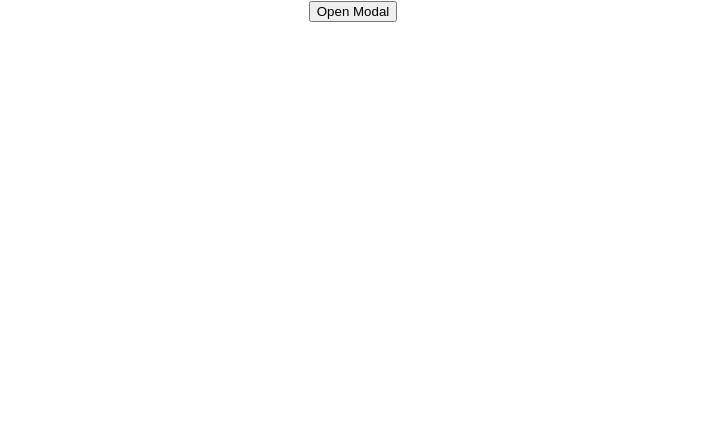
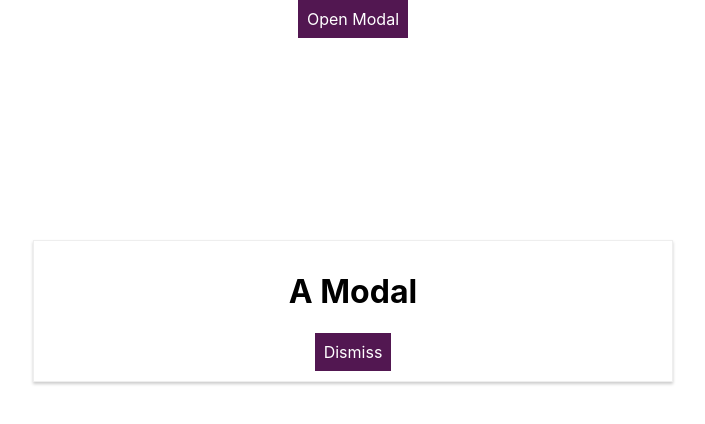
Before and after one commit to aliens9889/react-animation, a React (Create React App) app: page / in a window 1280 px wide. Shown: the top 424 px of the page, without its empty margins (287-992 px from the left). Built offline with nearby package versions, Linux system fonts and the light colour scheme.

Commit message:
App updated

```diff
--- a/src/App.js
+++ b/src/App.js
@@ -21,9 +21,11 @@ class App extends Component {
   render() {
     return (
       <div className="App">
-        <button onClick={this.showModal}>Open Modal</button>
-        { this.state.modalIsOpen ? <Modal close={this.closeModal} /> : null }
-        <Backdrop show={this.state.modalIsOpen} />
+        <Modal show={this.state.modalIsOpen} closed={this.closeModal} />
+        { this.state.modalIsOpen ? (
+          <Backdrop show />
+        ) : null }
+        <button onClick={this.showModal} className="Button" >Open Modal</button>
       </div>
     );
   }
```
